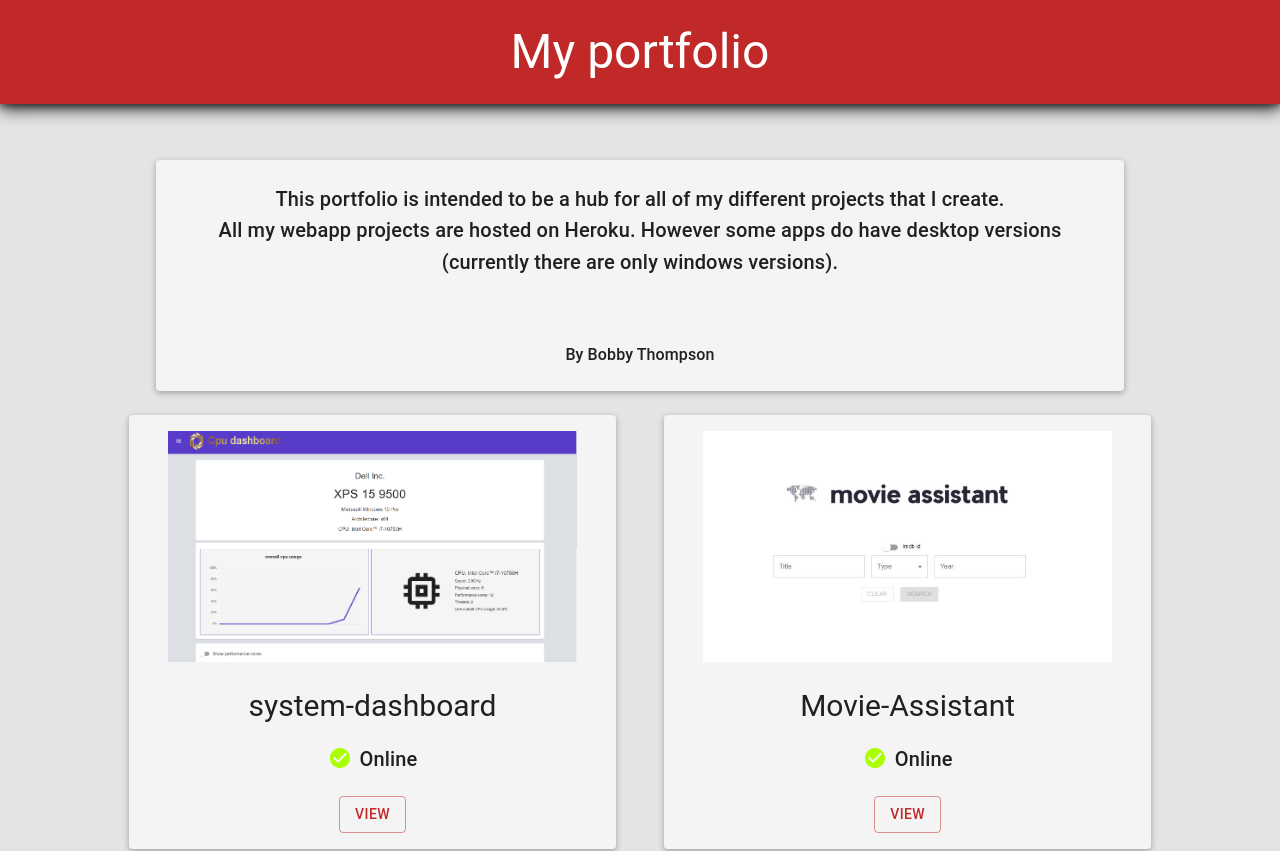
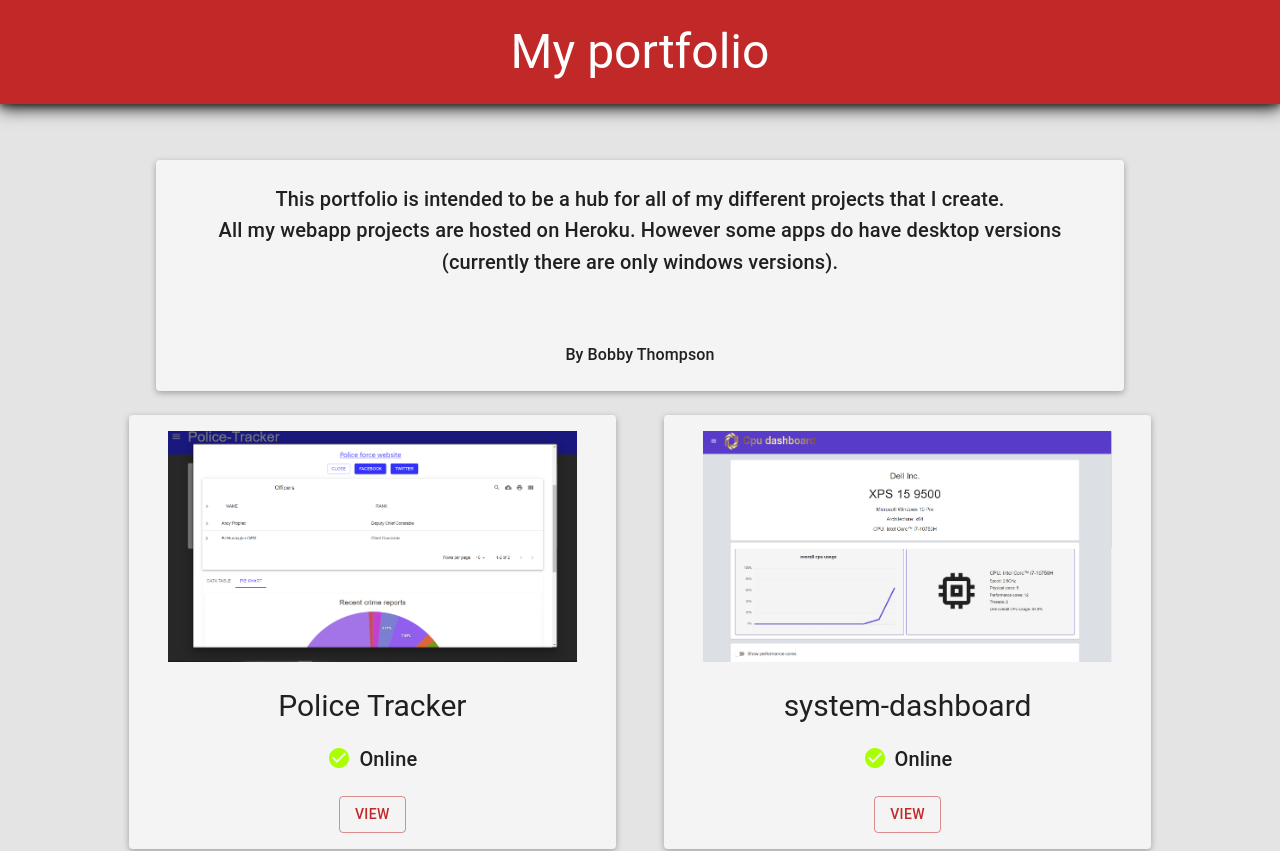
Before and after one commit to bobby1072/My-portfolio, a React (Create React App) app: page / in a window 1280 px wide. Shown: the top 851 px of the page. Built offline with nearby package versions, Linux system fonts and the light colour scheme; the HTML template or start-up script is replaced by a standard one.

Commit message:
Added police tracker.

```diff
--- a/src/data/Projects.ts
+++ b/src/data/Projects.ts
@@ -3,13 +3,26 @@ import fishingSuitePhoto from "./images/fishingsuite.png";
 import movieAssistantPhoto from "./images/movie-assistant.png";
 import pokedexImage from "./images/pokedex.png";
 import systemDash from "./images/systemdashboard.png";
+import policeTracker from "./images/policeTracker.png";
 export default abstract class Projects {
   public static ProjectArray: IApplication[] = [
+    {
+      name: "Police Tracker",
+      description:
+        "This web app is used search for different information about police services in the uk.",
+      languages: [{ name: "Typescript", position: "Frontend" }],
+      online: true,
+      techStack: [{ name: "React", position: "Frontend" }],
+      image: policeTracker,
+      githubUrl: "https://github.com/bobby1072/Police-tracker",
+      webApp: { link: "https://police-tracker.herokuapp.com/force" },
+    },
     {
       name: "system-dashboard",
       image: systemDash,
       techStack: [{ name: "React", position: "Frontend" }],
-      description: "An app to view details about your system",
+      description:
+        "An app to view details about your system. This app can show information about the cpu, hardware, os, battery, network, screen, gpus and RAM.",
       languages: [{ name: "Typescript", position: "Frontend" }],
       online: true,
       githubUrl: "https://github.com/bobby1072/System-dashboard",
@@ -50,7 +63,7 @@ export default abstract class Projects {
       ],
       online: true,
       description:
-        "This application is a suite application used by fisherman to log catches and later them. It also offers a service called the fish dictionary used to search for fish species",
+        "This application is a suite application used by fisherman to log catches and later them. It also offers a service called the fish dictionary used to search for fish species.",
       webApp: {
         link: "https://the-fishing-suite.herokuapp.com/",
       },
@@ -65,7 +78,7 @@ export default abstract class Projects {
       languages: [{ name: "Typescript", position: "Frontend" }],
       online: true,
       description:
-        "This app is simply my go at making a pokedex with typescript react",
+        "This app is simply my go at making a pokedex with typescript react.",
       webApp: {
         link: "https://typescript-pokedex.herokuapp.com/",
       },
```
Also changed, not shown: src/data/images/policeTracker.png (added).
